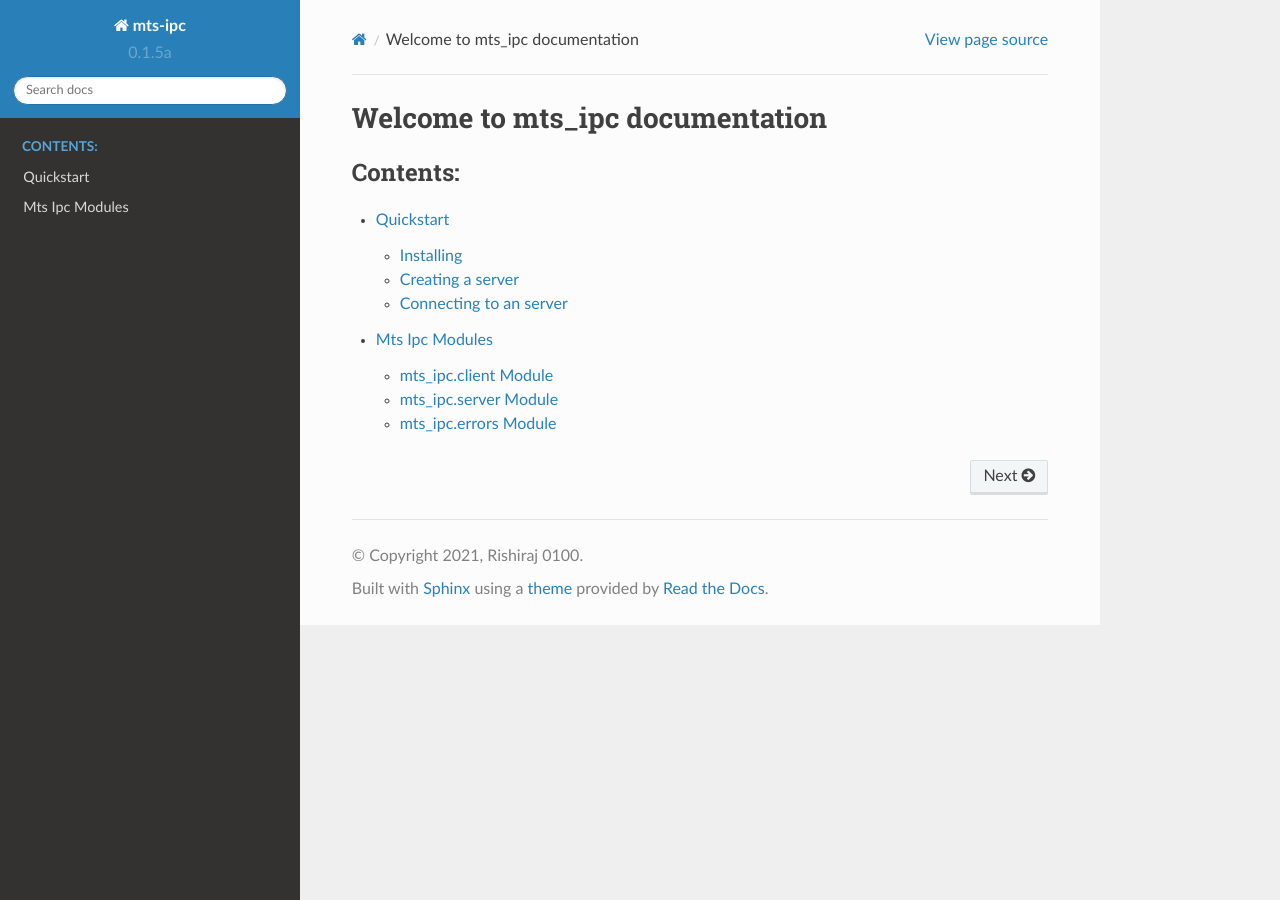
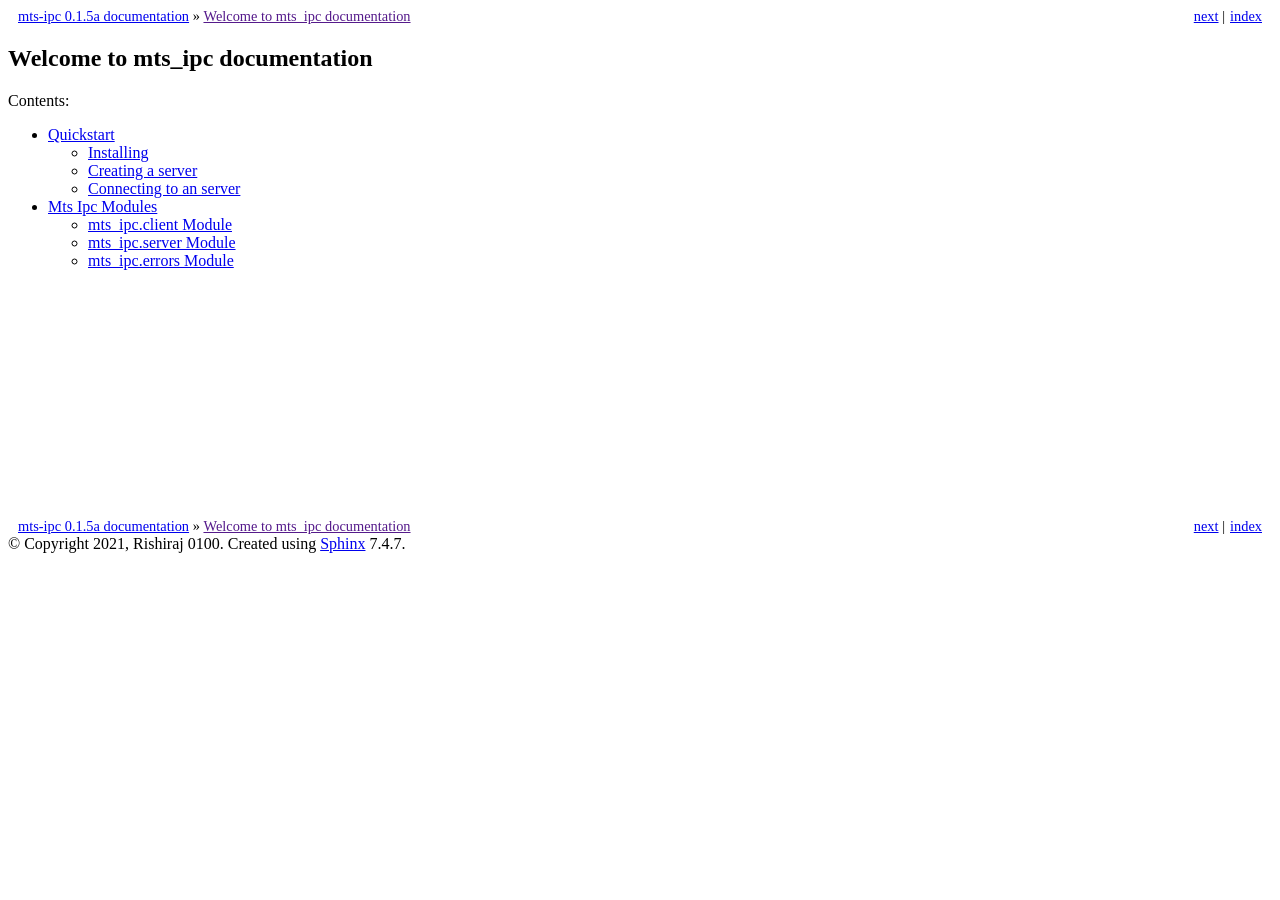
Before and after one commit to Rishiraj0100/Mts-ipc, a Sphinx documentation site: the page built from docs/index.rst, in a window 1280 px wide. Built offline with Sphinx 7.4.7, drawn with Linux system fonts in a browser that asks for light colours.

Commit message:
Update conf.py

```diff
--- a/docs/conf.py
+++ b/docs/conf.py
@@ -82,7 +82,8 @@ exclude_patterns = ['_build']
 # The theme to use for HTML and HTML Help pages.  See the documentation for
 # a list of builtin themes.
 #
-html_theme = 'sphinx_rtd_theme'
+# html_theme = 'sphinx_rtd_theme'
+html_theme = 'basic'
 
 # Theme options are theme-specific and customize the look and feel of a theme
 # further.  For a list of options available for each theme, see the
```
